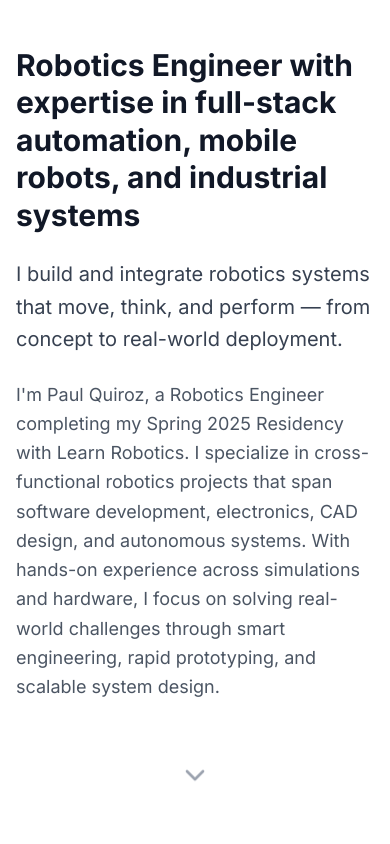
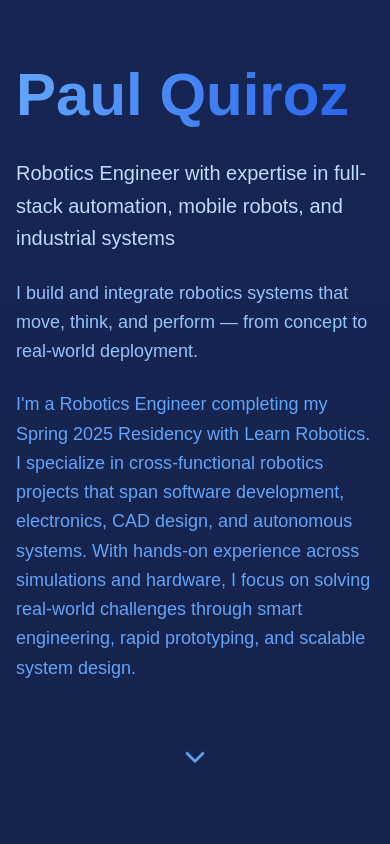
Before and after one commit to liz-miller/quiroz-robotics-showcase, a React (Vite) app: page / in a window 390 px wide. Shown: the top 844 px of the page. Built offline with nearby package versions, Linux system fonts and the light colour scheme.

Commit message:
Refactor: Apply Tesla-style blue theme
- Updated the application's theme to a blue color scheme.
- Modified the header to include the name "Paul Quiroz" with a modern font.
- Applied sleek and modern graphics throughout the application.

```diff
--- a/src/components/HeroSection.tsx
+++ b/src/components/HeroSection.tsx
@@ -5,18 +5,21 @@ export const HeroSection = () => {
   return (
     <section className="min-h-screen flex flex-col justify-center px-4 md:px-8 lg:px-16 max-w-6xl mx-auto">
       <div className="space-y-6">
-        <h1 className="text-3xl md:text-4xl lg:text-5xl font-bold text-gray-900 leading-tight">
+        <h1 className="font-space text-6xl md:text-7xl lg:text-8xl font-bold bg-gradient-to-r from-blue-400 to-blue-600 bg-clip-text text-transparent pb-2">
+          Paul Quiroz
+        </h1>
+        <h2 className="text-xl md:text-2xl text-blue-200 leading-relaxed font-space">
           Robotics Engineer with expertise in full-stack automation, mobile robots, and industrial systems
-        </h1>
-        <h2 className="text-xl md:text-2xl text-gray-700 leading-relaxed">
+        </h2>
+        <h3 className="text-lg md:text-xl text-blue-300 leading-relaxed">
           I build and integrate robotics systems that move, think, and perform — from concept to real-world deployment.
-        </h2>
-        <p className="text-lg text-gray-600 leading-relaxed max-w-3xl">
-          I'm Paul Quiroz, a Robotics Engineer completing my Spring 2025 Residency with Learn Robotics. I specialize in cross-functional robotics projects that span software development, electronics, CAD design, and autonomous systems. With hands-on experience across simulations and hardware, I focus on solving real-world challenges through smart engineering, rapid prototyping, and scalable system design.
+        </h3>
+        <p className="text-lg text-blue-400 leading-relaxed max-w-3xl">
+          I'm a Robotics Engineer completing my Spring 2025 Residency with Learn Robotics. I specialize in cross-functional robotics projects that span software development, electronics, CAD design, and autonomous systems. With hands-on experience across simulations and hardware, I focus on solving real-world challenges through smart engineering, rapid prototyping, and scalable system design.
         </p>
       </div>
       <div className="mt-16 animate-bounce">
-        <ChevronDown className="w-8 h-8 mx-auto text-gray-400" />
+        <ChevronDown className="w-8 h-8 mx-auto text-blue-400" />
       </div>
     </section>
   );
--- a/src/components/ProjectsSection.tsx
+++ b/src/components/ProjectsSection.tsx
@@ -1,3 +1,4 @@
+
 import { ProjectCard } from "./ProjectCard";
 
 export const ProjectsSection = () => {
@@ -31,9 +32,9 @@ export const ProjectsSection = () => {
   ];
 
   return (
-    <section className="py-20 px-4 md:px-8 lg:px-16 bg-gray-50">
+    <section className="py-20 px-4 md:px-8 lg:px-16 bg-gradient-to-b from-slate-900 to-blue-950">
       <div className="max-w-6xl mx-auto">
-        <h2 className="text-3xl font-bold mb-12 text-center text-gray-900">Featured Projects</h2>
+        <h2 className="text-3xl font-bold mb-12 text-center text-blue-200 font-space">Featured Projects</h2>
         <div className="grid grid-cols-1 md:grid-cols-2 gap-8">
           {projects.map((project) => (
             <ProjectCard key={project.title} {...project} />
--- a/src/index.css
+++ b/src/index.css
@@ -2,18 +2,50 @@
 @tailwind components;
 @tailwind utilities;
 
+@import url('https://fonts.googleapis.com/css2?family=Space+Grotesk:wght@300;400;500;600;700&display=swap');
+
 @layer base {
+  :root {
+    --background: 221 39% 11%;
+    --foreground: 210 40% 98%;
+
+    --card: 222 47% 11%;
+    --card-foreground: 210 40% 98%;
+
+    --popover: 222 47% 11%;
+    --popover-foreground: 210 40% 98%;
+
+    --primary: 217.2 91.2% 59.8%;
+    --primary-foreground: 222.2 47.4% 11.2%;
+
+    --secondary: 217.2 32.6% 17.5%;
+    --secondary-foreground: 210 40% 98%;
+
+    --muted: 217.2 32.6% 17.5%;
+    --muted-foreground: 215 20.2% 65.1%;
+
+    --accent: 217.2 32.6% 17.5%;
+    --accent-foreground: 210 40% 98%;
+
+    --destructive: 0 62.8% 30.6%;
+    --destructive-foreground: 210 40% 98%;
+
+    --border: 217.2 32.6% 17.5%;
+    --input: 217.2 32.6% 17.5%;
+    --ring: 212.7 26.8% 83.9%;
+  }
+
   html {
     scroll-behavior: smooth;
   }
 
   body {
-    @apply bg-white text-gray-900;
+    @apply bg-gradient-to-b from-blue-950 to-slate-900 text-blue-50 min-h-screen;
   }
 }
 
-.font-inter {
-  font-family: 'Inter', sans-serif;
+.font-space {
+  font-family: 'Space Grotesk', sans-serif;
 }
 
 @layer base {
--- a/src/pages/Index.tsx
+++ b/src/pages/Index.tsx
@@ -5,7 +5,7 @@ import { ContactSection } from "@/components/ContactSection";
 
 const Index = () => {
   return (
-    <div className="scroll-smooth font-inter">
+    <div className="scroll-smooth font-space">
       <HeroSection />
       <ProjectsSection />
       <ContactSection />
```
